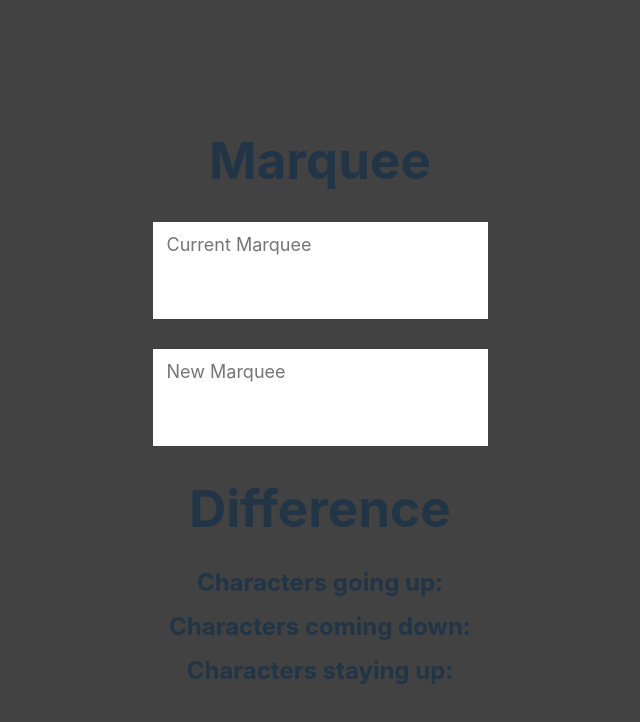
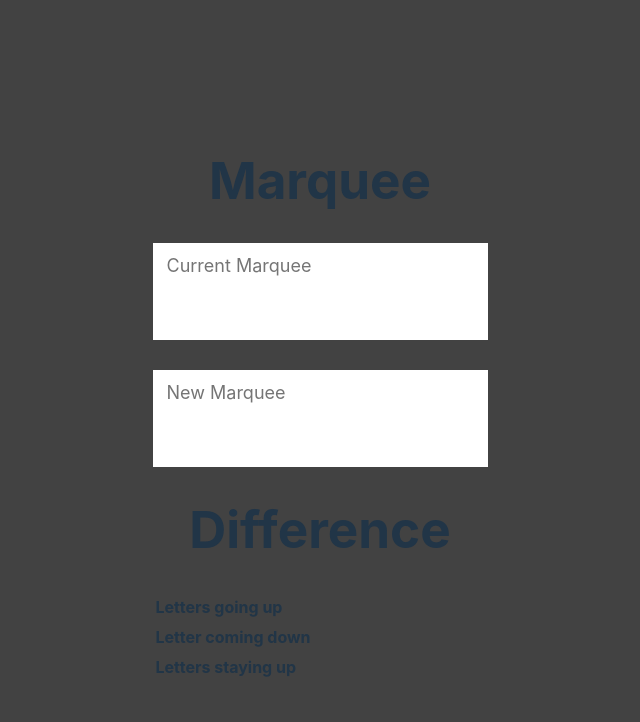
Before and after one commit to idelizer/marquee, a React (Vite) app: page / in a window 1280 px wide. Shown: the top 722 px of the page, without its empty margins (320-960 px from the left). Built offline with nearby package versions, Linux system fonts and the light colour scheme.

Commit message:
Create table for displaying character counts

```diff
--- a/src/App.jsx
+++ b/src/App.jsx
@@ -24,18 +24,25 @@ function countChar(text) {
   return charCounter
 };
 
-function CharDisplay(props) {
-  return <h1>{props.char}: {props.count}</h1>;
-};
-
 function AlphaDisplay(props) {
   const charCount = Object.entries(props.counts).filter(x => x[1] !== 0).map(
-    x => <div><CharDisplay char={x[0]} count={x[1]}/></div>
+    x =>
+      <tr>
+        <td>{x[0]}</td>
+        <td>{x[1]}</td>
+      </tr>
   )
 
   return (
     <div>
-      {charCount}
+      <table>
+        <tr>
+          <th>{props.title}</th>
+          <th></th>
+        </tr>
+        {charCount}
+
+      </table>
     </div>
   )
 };
@@ -83,16 +90,16 @@ function CounterRender(props) {
   return (
     <div>
       <div>
-        <h2>Characters going up: </h2>
-        <AlphaDisplay counts={charsGoingUp} />
+        {/* <h2>Characters going up: </h2> */}
+        <AlphaDisplay counts={charsGoingUp} title="Letters going up"/>
       </div>
       <div>
-        <h2>Characters coming down: </h2>
-        <AlphaDisplay counts={charsComingDown} />
+        {/* <h2>Characters coming down: </h2> */}
+        <AlphaDisplay counts={charsComingDown} title="Letter coming down"/>
       </div>
       <div>
-        <h2>Characters staying up: </h2>
-        <AlphaDisplay counts={charsStayingUp} />
+        {/* <h2>Characters staying up: </h2> */}
+        <AlphaDisplay counts={charsStayingUp} title="Letters staying up"/>
       </div>
     </div>
   )
@@ -136,5 +143,6 @@ function App() {
 // custom fonts? check against size of text box and previous marquee
 // fix display of character counts
 // marquee graphic at top, animate
+// local storage for typing? how to store previous new as new current
 
 export default App
```
